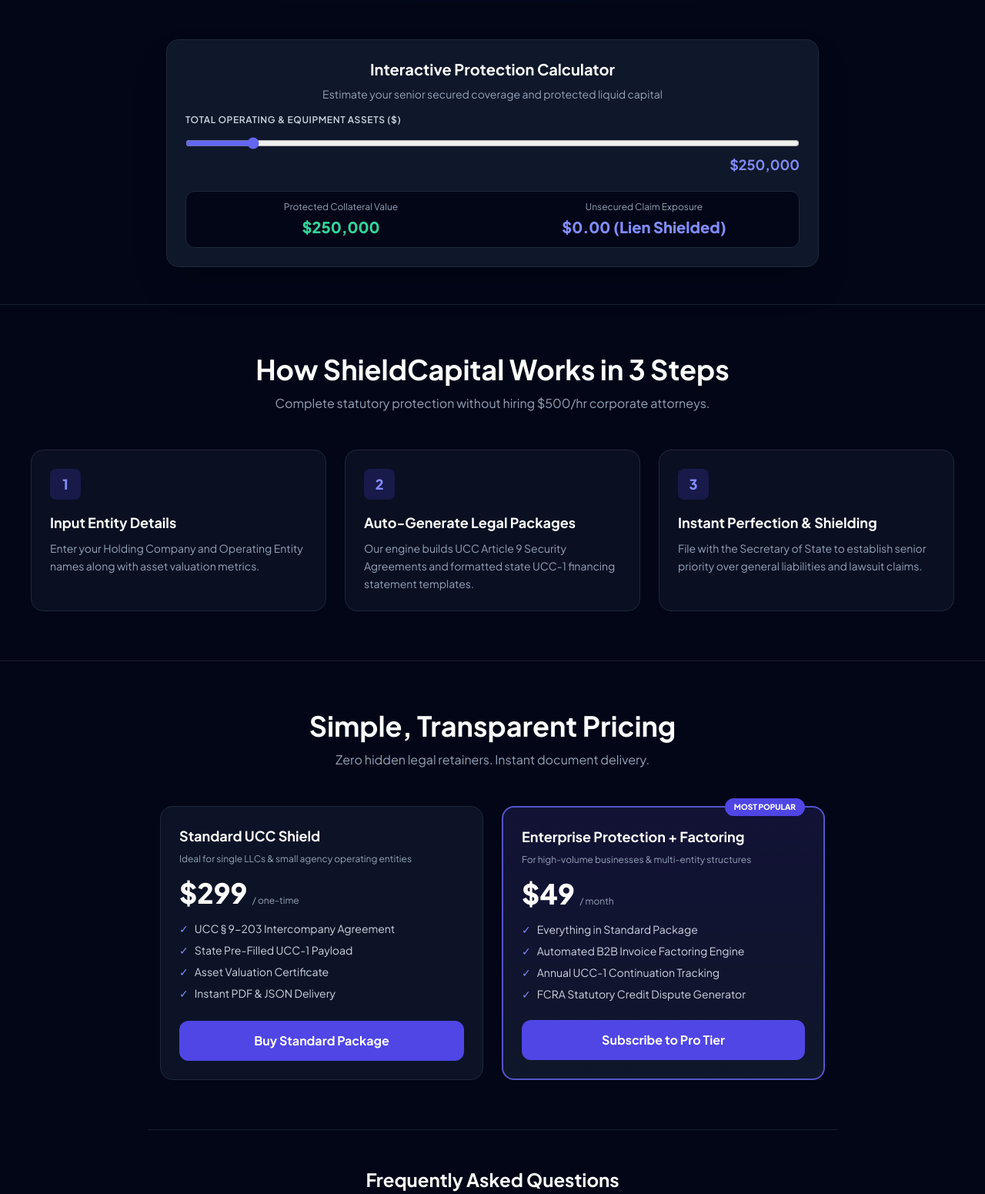
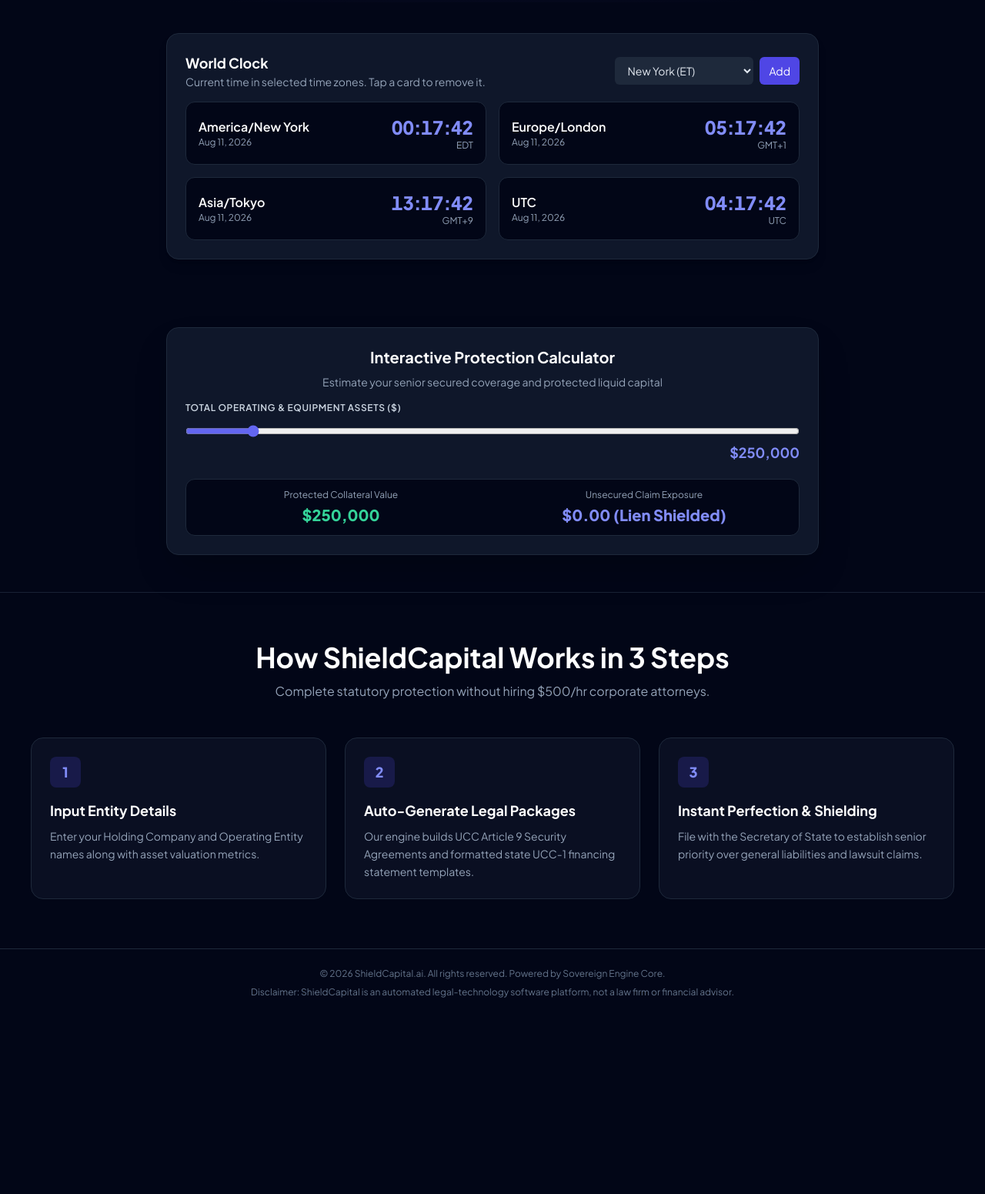
Before and after one commit to johnnyjeter112-ui/sovereign-app, a plain HTML site: page index.html in a window 1280 px wide. Shown: the part 795-2346 px from the top of the page at 77% size. After the commit the page ends 2116 px from the top, so only its background shows below. Drawn offline with nearby package versions, Linux system fonts and the light colour scheme.

Commit message:
Add world clock section with multi-timezone digital clocks and UI to add/remove zones

```diff
--- a/index.html
+++ b/index.html
@@ -100,6 +100,35 @@
         </div>
     </section>
 
+    <!-- WORLD CLOCK SECTION -->
+    <section id="world-clocks" class="py-10 px-6 max-w-4xl mx-auto">
+        <div class="bg-slate-900 border border-slate-800 rounded-2xl p-6 shadow-lg">
+            <div class="flex items-center justify-between mb-4">
+                <div>
+                    <h3 class="text-lg font-bold text-white">World Clock</h3>
+                    <p class="text-sm text-slate-400">Current time in selected time zones. Tap a card to remove it.</p>
+                </div>
+                <div class="flex items-center gap-2">
+                    <select id="tzSelect" class="bg-slate-800 text-slate-200 rounded-md px-3 py-2 text-sm">
+                        <option value="America/New_York">New York (ET)</option>
+                        <option value="America/Chicago">Chicago (CT)</option>
+                        <option value="America/Los_Angeles">Los Angeles (PT)</option>
+                        <option value="Europe/London">London (GMT/BST)</option>
+                        <option value="Europe/Paris">Paris (CET/CEST)</option>
+                        <option value="Asia/Tokyo">Tokyo (JST)</option>
+                        <option value="Australia/Sydney">Sydney (AEST/AEDT)</option>
+                        <option value="UTC">UTC</option>
+                    </select>
+                    <button id="addTz" class="bg-indigo-600 hover:bg-indigo-500 text-white px-3 py-2 rounded-md text-sm">Add</button>
+                </div>
+            </div>
+
+            <div id="clocksGrid" class="grid grid-cols-1 sm:grid-cols-2 gap-4">
+                <!-- Clock cards will be injected here -->
+            </div>
+        </div>
+    </section>
+
     <!-- INTERACTIVE VALUE CALCULATOR -->
     <section id="calculator" class="py-12 px-6 max-w-4xl mx-auto">
         <div class="bg-slate-900 border border-slate-800 rounded-2xl p-6 shadow-2xl">
@@ -127,6 +156,7 @@
         </div>
     </section>
 
+    <!-- REST OF PAGE ... (unchanged) -->
     <!-- HOW IT WORKS -->
     <section id="how-it-works" class="py-16 px-6 max-w-7xl mx-auto border-t border-slate-800/80">
         <div class="text-center mb-12">
@@ -153,76 +183,13 @@
         </div>
     </section>
 
-    <!-- PRICING TIERS -->
-    <section id="pricing" class="py-16 px-6 max-w-7xl mx-auto border-t border-slate-800/80">
-        <div class="text-center mb-12">
-            <h2 class="text-2xl sm:text-3xl md:text-4xl font-bold text-white mb-3">Simple, Transparent Pricing</h2>
-            <p class="text-slate-400 max-w-2xl mx-auto">Zero hidden legal retainers. Instant document delivery.</p>
-        </div>
-
-        <div class="grid grid-cols-1 md:grid-cols-2 gap-6 max-w-4xl mx-auto px-4">
-            <!-- ONE-TIME PACKAGE -->
-            <div class="p-6 bg-slate-900/80 border border-slate-800 rounded-2xl flex flex-col justify-between">
-                <div>
-                    <h3 class="text-lg font-bold text-white mb-2">Standard UCC Shield</h3>
-                    <p class="text-xs text-slate-400 mb-4">Ideal for single LLCs & small agency operating entities</p>
-                    <div class="text-3xl sm:text-4xl font-extrabold text-white mb-4">$299 <span class="text-xs font-normal text-slate-400">/ one-time</span></div>
-
-                    <ul class="space-y-2 text-sm text-slate-300 mb-6">
-                        <li class="flex items-center gap-2"><span class="text-indigo-400">✓</span> UCC § 9-203 Intercompany Agreement</li>
-                        <li class="flex items-center gap-2"><span class="text-indigo-400">✓</span> State Pre-Filled UCC-1 Payload</li>
-                        <li class="flex items-center gap-2"><span class="text-indigo-400">✓</span> Asset Valuation Certificate</li>
-                        <li class="flex items-center gap-2"><span class="text-indigo-400">✓</span> Instant PDF & JSON Delivery</li>
-                    </ul>
-                </div>
-                <!-- LIVE $299 STRIPE LINK -->
-                <a href="https://buy.stripe.com/dRmaEW49K4Mq2pAeb66J200" class="w-full text-center bg-indigo-600 hover:bg-indigo-500 text-white font-bold py-3.5 px-4 rounded-xl transition">Buy Standard Package</a>
-            </div>
-
-            <!-- PRO SUBSCRIPTION -->
-            <div class="p-6 bg-gradient-to-b from-indigo-950/60 to-slate-900 border-2 border-indigo-500/80 rounded-2xl flex flex-col justify-between relative">
-                <div class="absolute -top-3 right-6 bg-indigo-600 text-white text-[10px] font-extrabold uppercase py-1 px-3 rounded-full">Most Popular</div>
-                <div>
-                    <h3 class="text-lg font-bold text-white mb-2">Enterprise Protection + Factoring</h3>
-                    <p class="text-xs text-slate-400 mb-4">For high-volume businesses & multi-entity structures</p>
-                    <div class="text-3xl sm:text-4xl font-extrabold text-white mb-4">$49 <span class="text-xs font-normal text-slate-400">/ month</span></div>
-
-                    <ul class="space-y-2 text-sm text-slate-300 mb-6">
-                        <li class="flex items-center gap-2"><span class="text-indigo-400">✓</span> Everything in Standard Package</li>
-                        <li class="flex items-center gap-2"><span class="text-indigo-400">✓</span> Automated B2B Invoice Factoring Engine</li>
-                        <li class="flex items-center gap-2"><span class="text-indigo-400">✓</span> Annual UCC-1 Continuation Tracking</li>
-                        <li class="flex items-center gap-2"><span class="text-indigo-400">✓</span> FCRA Statutory Credit Dispute Generator</li>
-                    </ul>
-                </div>
-                <!-- LIVE $49 STRIPE LINK -->
-                <a href="https://buy.stripe.com/00w5kCgWwen0c0ac2Y6J201" class="w-full text-center bg-indigo-600 hover:bg-indigo-500 text-white font-bold py-3.5 px-4 rounded-xl transition">Subscribe to Pro Tier</a>
-            </div>
-        </div>
-    </section>
-
-    <!-- FAQ SECTION -->
-    <section id="faq" class="py-12 px-6 max-w-4xl mx-auto border-t border-slate-800/80">
-        <h2 class="text-2xl font-bold text-white mb-6 text-center">Frequently Asked Questions</h2>
-
-        <div class="space-y-4 px-4">
-            <div class="p-4 bg-slate-900 rounded-xl border border-slate-800">
-                <h4 class="font-bold text-white mb-2">Is a UCC Article 9 Security Interest legally binding?</h4>
-                <p class="text-sm text-slate-400 leading-relaxed">Yes. Article 9 of the Uniform Commercial Code is codified law across all 50 US states. Perfection via a UCC-1 filing establishes priority in most commercial contexts.</p>
-            </div>
-            <div class="p-4 bg-slate-900 rounded-xl border border-slate-800">
-                <h4 class="font-bold text-white mb-2">How do I deliver my documents after paying?</h4>
-                <p class="text-sm text-slate-400 leading-relaxed">Upon payment completion, our automated backend immediately compiles your customized security agreement and emails it directly to the registrant.</p>
-            </div>
-        </div>
-    </section>
-
     <!-- FOOTER -->
     <footer class="border-t border-slate-800 py-6 px-6 text-center text-xs text-slate-500">
         <p class="mb-2">&copy; 2026 ShieldCapital.ai. All rights reserved. Powered by Sovereign Engine Core.</p>
         <p>Disclaimer: ShieldCapital is an automated legal-technology software platform, not a law firm or financial advisor.</p>
     </footer>
 
-    <!-- INTERACTIVE CALCULATOR SCRIPT -->
+    <!-- INTERACTIVE SCRIPTS -->
     <script>
         // Mobile nav toggle
         const navToggle = document.getElementById('navToggle');
@@ -252,6 +219,135 @@
             document.getElementById("protectedVal").innerText = "$" + val.toLocaleString();
         }
 
+        // World clock logic
+        const DEFAULT_ZONES = ['America/New_York','Europe/London','Asia/Tokyo','UTC'];
+        const STORAGE_KEY = 'shield_zones_v1';
+
+        function formatTimeForZone(date, timeZone) {
+            const timeOptions = { hour: '2-digit', minute: '2-digit', second: '2-digit', hour12: false, timeZone };
+            const dateOptions = { year: 'numeric', month: 'short', day: 'numeric', timeZone };
+            const timeStr = new Intl.DateTimeFormat(undefined, timeOptions).format(date);
+            const dateStr = new Intl.DateTimeFormat(undefined, dateOptions).format(date);
+            // Also include timezone abbreviation if available
+            try {
+                const tzName = new Intl.DateTimeFormat(undefined, { timeZoneName: 'short', timeZone }).formatToParts(date).find(p => p.type === 'timeZoneName');
+                return { timeStr, dateStr, tzName: tzName ? tzName.value : timeZone };
+            } catch (e) {
+                return { timeStr, dateStr, tzName: timeZone };
+            }
+        }
+
+        function createClockCard(zone) {
+            const card = document.createElement('div');
+            card.className = 'p-4 bg-slate-950 rounded-xl border border-slate-800 flex items-center justify-between gap-4 cursor-pointer';
+            card.setAttribute('data-timezone', zone);
+
+            const left = document.createElement('div');
+            left.className = 'text-left';
+            const title = document.createElement('div');
+            title.className = 'font-semibold text-white';
+            title.innerText = zone.replace('_', ' ');
+            const dateEl = document.createElement('div');
+            dateEl.className = 'text-xs text-slate-400';
+            dateEl.innerText = '';
+            left.appendChild(title);
+            left.appendChild(dateEl);
+
+            const right = document.createElement('div');
+            right.className = 'text-right';
+            const timeEl = document.createElement('div');
+            timeEl.className = 'text-2xl font-extrabold text-indigo-400 tabular-nums';
+            timeEl.innerText = '';
+            const tzEl = document.createElement('div');
+            tzEl.className = 'text-xs text-slate-400';
+            tzEl.innerText = '';
+            right.appendChild(timeEl);
+            right.appendChild(tzEl);
+
+            card.appendChild(left);
+            card.appendChild(right);
+
+            // Remove on tap/click
+            card.addEventListener('click', (e) => {
+                if (confirm(`Remove ${zone} from clocks?`)) {
+                    removeZone(zone);
+                }
+            });
+
+            return { card, timeEl, dateEl, tzEl };
+        }
+
+        function renderClocks() {
+            const grid = document.getElementById('clocksGrid');
+            grid.innerHTML = '';
+            const zones = getSavedZones();
+            zones.forEach(zone => {
+                const { card, timeEl, dateEl, tzEl } = createClockCard(zone);
+                grid.appendChild(card);
+                // attach elements for updating
+                clockElements.push({ zone, timeEl, dateEl, tzEl });
+            });
+        }
+
+        function getSavedZones() {
+            try {
+                const raw = localStorage.getItem(STORAGE_KEY);
+                if (raw) return JSON.parse(raw);
+            } catch (e) {}
+            // fallback
+            return DEFAULT_ZONES.slice();
+        }
+
+        function saveZones(zones) {
+            localStorage.setItem(STORAGE_KEY, JSON.stringify(zones));
+        }
+
+        function addZone(zone) {
+            const zones = getSavedZones();
+            if (zones.includes(zone)) return;
+            zones.push(zone);
+            saveZones(zones);
+            rebuildClocks();
+        }
+
+        function removeZone(zone) {
+            let zones = getSavedZones();
+            zones = zones.filter(z => z !== zone);
+            saveZones(zones);
+            rebuildClocks();
+        }
+
+        function rebuildClocks() {
+            clockElements.length = 0;
+            renderClocks();
+            updateClock();
+        }
+
+        const clockElements = [];
+
+        function updateClock() {
+            const now = new Date();
+            clockElements.forEach(({ zone, timeEl, dateEl, tzEl }) => {
+                const formatted = formatTimeForZone(now, zone);
+                timeEl.innerText = formatted.timeStr;
+                dateEl.innerText = formatted.dateStr;
+                tzEl.innerText = formatted.tzName;
+            });
+        }
+
+        document.getElementById('addTz').addEventListener('click', () => {
+            const select = document.getElementById('tzSelect');
+            const zone = select.value;
+            addZone(zone);
+        });
+
+        // Initialize clocks
+        document.addEventListener('DOMContentLoaded', () => {
+            renderClocks();
+            updateClock();
+            setInterval(updateClock, 1000);
+        });
+
         // Register service worker for PWA offline support
         if ('serviceWorker' in navigator) {
             window.addEventListener('load', function() {
```
